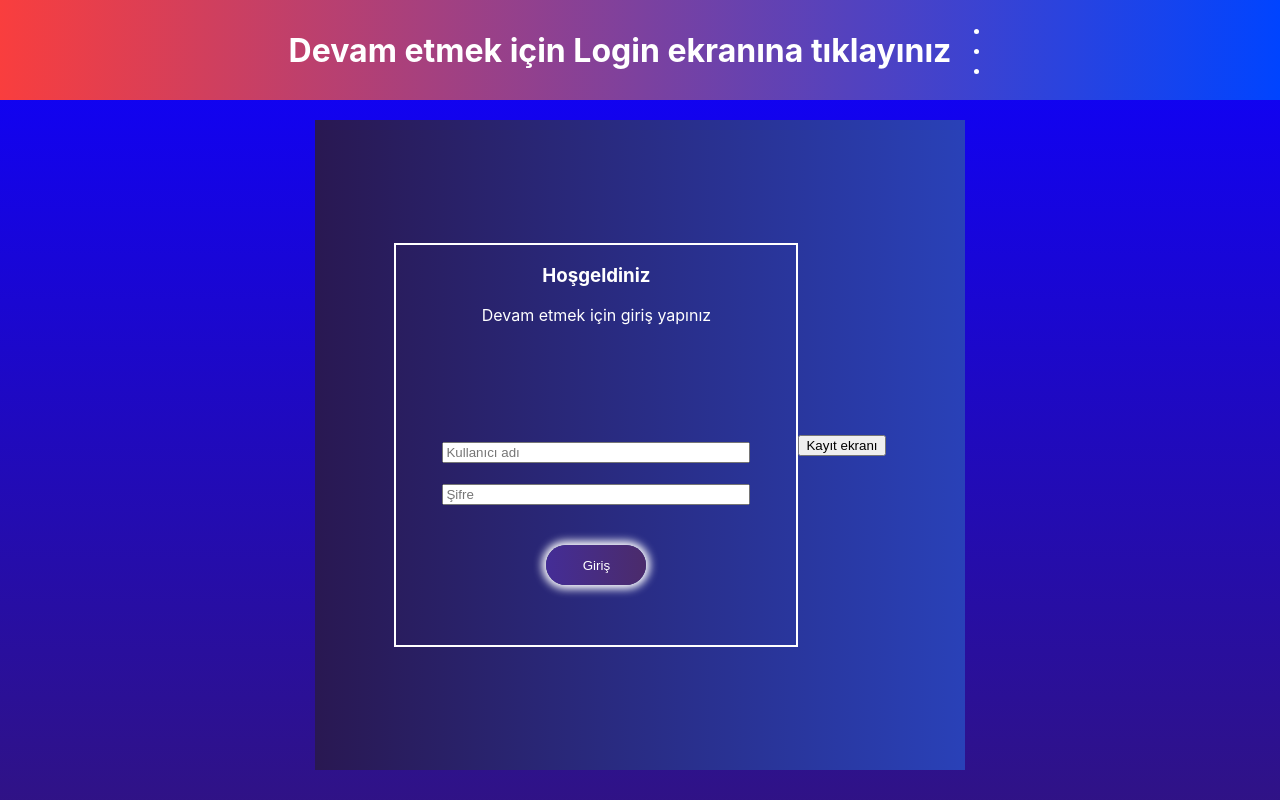
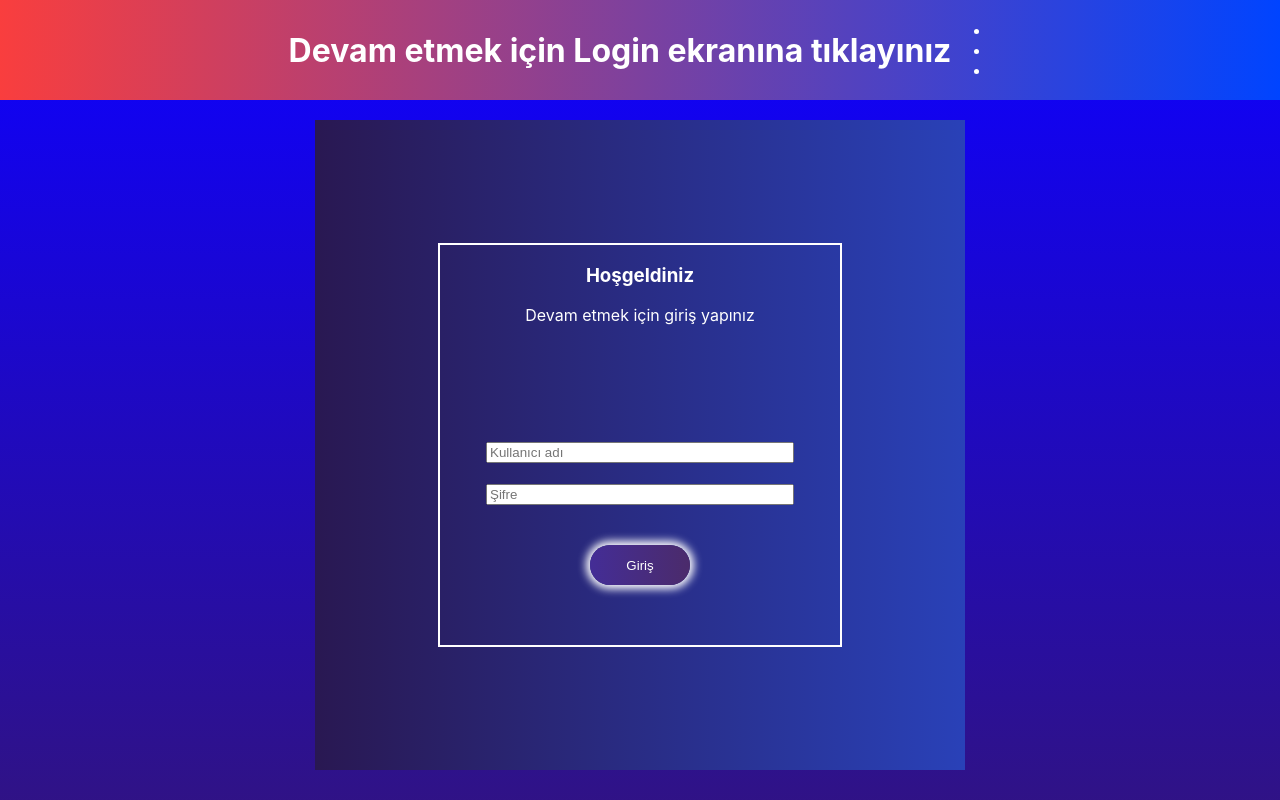
Before and after one commit to GoktugYmsk/react-redux-dynamic-challange, a React (Create React App) app: page /Login in a window 1280 px wide. Shown: the top 800 px of the page. Built offline with nearby package versions, Linux system fonts and the light colour scheme.

Commit message:
simple fixed

```diff
--- a/src/App.js
+++ b/src/App.js
@@ -36,17 +36,19 @@ function App() {
         </div>
       }
       <div className='routerPart' >
-        {active && (
+        {!active && (
           <NavLink className='contact' to='/Contact' >İletişim</NavLink>
         )}
 
+        {!open &&
           <NavLink
             className='login'
             to='/Login'
             onClick={loginClick}
           >
             {!signActive && 'Login '}
-        </NavLink>
+          </NavLink>}
+
         <NavLink onClick={() => setSignActive(true)} className='signup' to='/Sign' >
           {!signActive && 'Signup'}
         </NavLink>
--- a/src/components/login/Login.js
+++ b/src/components/login/Login.js
@@ -16,7 +16,6 @@ function Login() {
   const user = useSelector((state) => state.loginControl.user);
   const open = useSelector((state) => state.loginControl.open)
   const main = useSelector((state) => state.loginControl.main);
-  const [close, setClose] = useState(false)
 
   const handleLogin = () => {
     if (username === user && password === userPassword) {
@@ -27,10 +26,6 @@ function Login() {
       console.log('Hatalı kullanıcı adı veya şifre');
     }
   };
-  const closeLogin = () => {
-    setClose(true)
-  }
-
   if (approval && !main) {
     return null;
   }
@@ -61,7 +56,6 @@ function Login() {
           Giriş
         </button>
       </div>
-      <button onClick={closeLogin} >Kayıt ekranı</button>
     </div>
   );
 }
```
Lines whose indentation alone changed are shown as unchanged.
